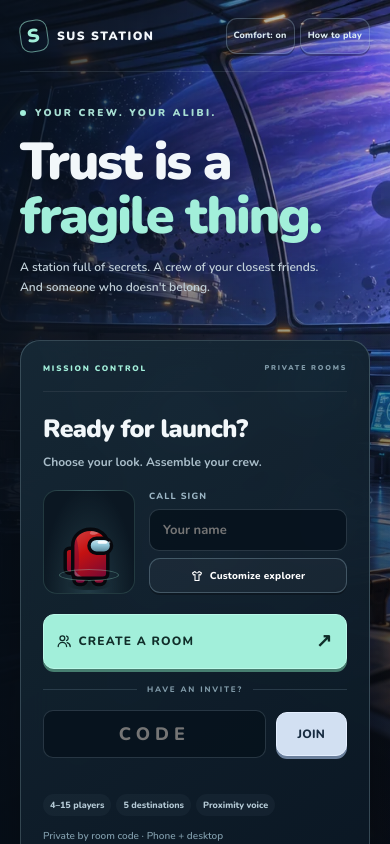
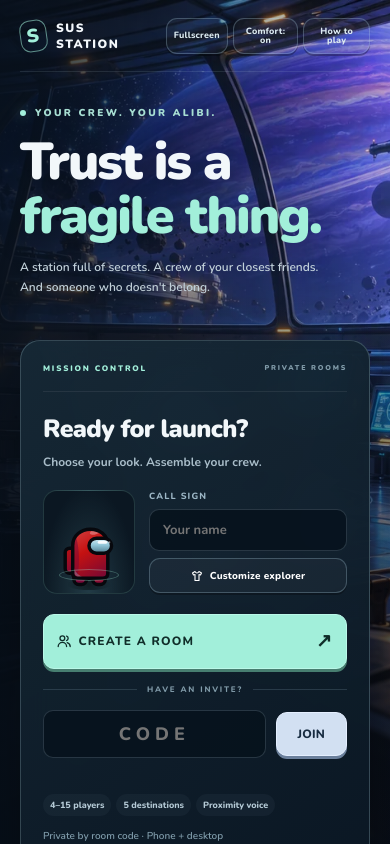
Before and after one commit to Mjv24/SusStation_1, a plain HTML site: page index.html in a window 390 px wide. Drawn offline with nearby package versions, Linux system fonts and the light colour scheme.

Commit message:
Implement fullscreen toggle button in index.html
Added a fullscreen toggle button with functionality to enter and exit fullscreen mode.

```diff
--- a/index.html
+++ b/index.html
@@ -86,5 +86,58 @@
 <script src="js/main.js"></script>
 <script src="js/polish.js"></script>
 <script src="js/boot.js"></script>
+ <script>
+(() => {
+  function initFullscreen() {
+    // Avoid duplicates if you added the previous button.
+    let button = document.getElementById("hFullscreen");
+    if (!button) {
+      const actions = document.querySelector("#home .nav-actions");
+      if (!actions) return;
+      button = document.createElement("button");
+      button.id = "hFullscreen";
+      button.type = "button";
+      button.className = "btn glass small";
+      actions.prepend(button);
+    }
+    if (button.dataset.fullscreenReady) return;
+    button.dataset.fullscreenReady = "true";
+    const root = document.documentElement;
+    function updateLabel() {
+      const active = Boolean(document.fullscreenElement);
+      button.textContent = active
+        ? "Exit fullscreen"
+        : "Fullscreen";
+      button.setAttribute("aria-pressed", String(active));
+    }
+    button.addEventListener("click", async () => {
+      try {
+        if (document.fullscreenElement) {
+          await document.exitFullscreen();
+        } else if (root.requestFullscreen) {
+          await root.requestFullscreen({
+            navigationUI: "hide"
+          });
+        } else {
+          button.textContent = "Fullscreen unsupported";
+        }
+      } catch {
+        button.textContent = "Try fullscreen again";
+      }
+    });
+    document.addEventListener("fullscreenchange", updateLabel);
+    updateLabel();
+  }
+  if (document.readyState === "loading") {
+    document.addEventListener(
+      "DOMContentLoaded",
+      initFullscreen,
+      { once: true }
+    );
+  } else {
+    initFullscreen();
+  }
+})();
+</script>
 </body>
 </html>
```
